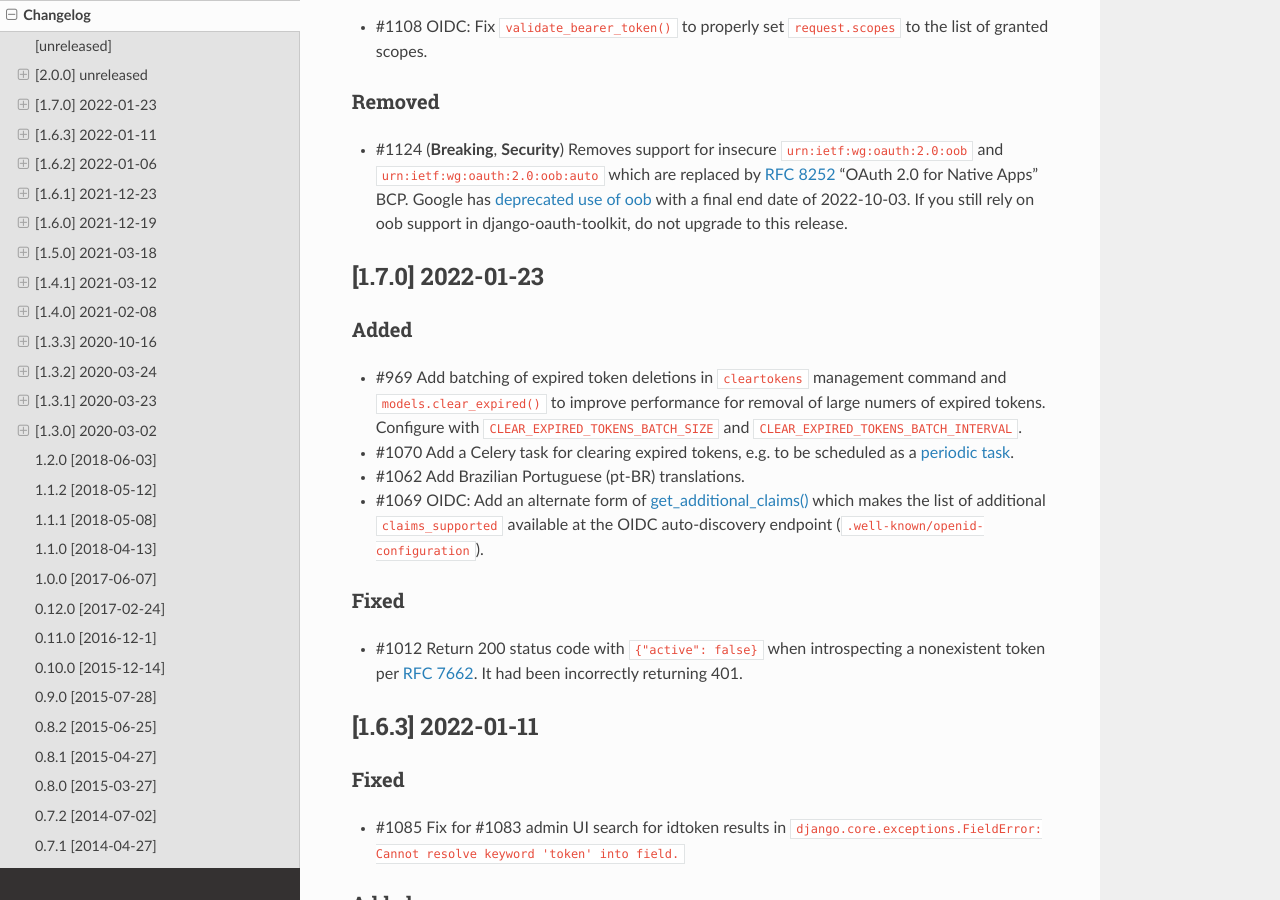
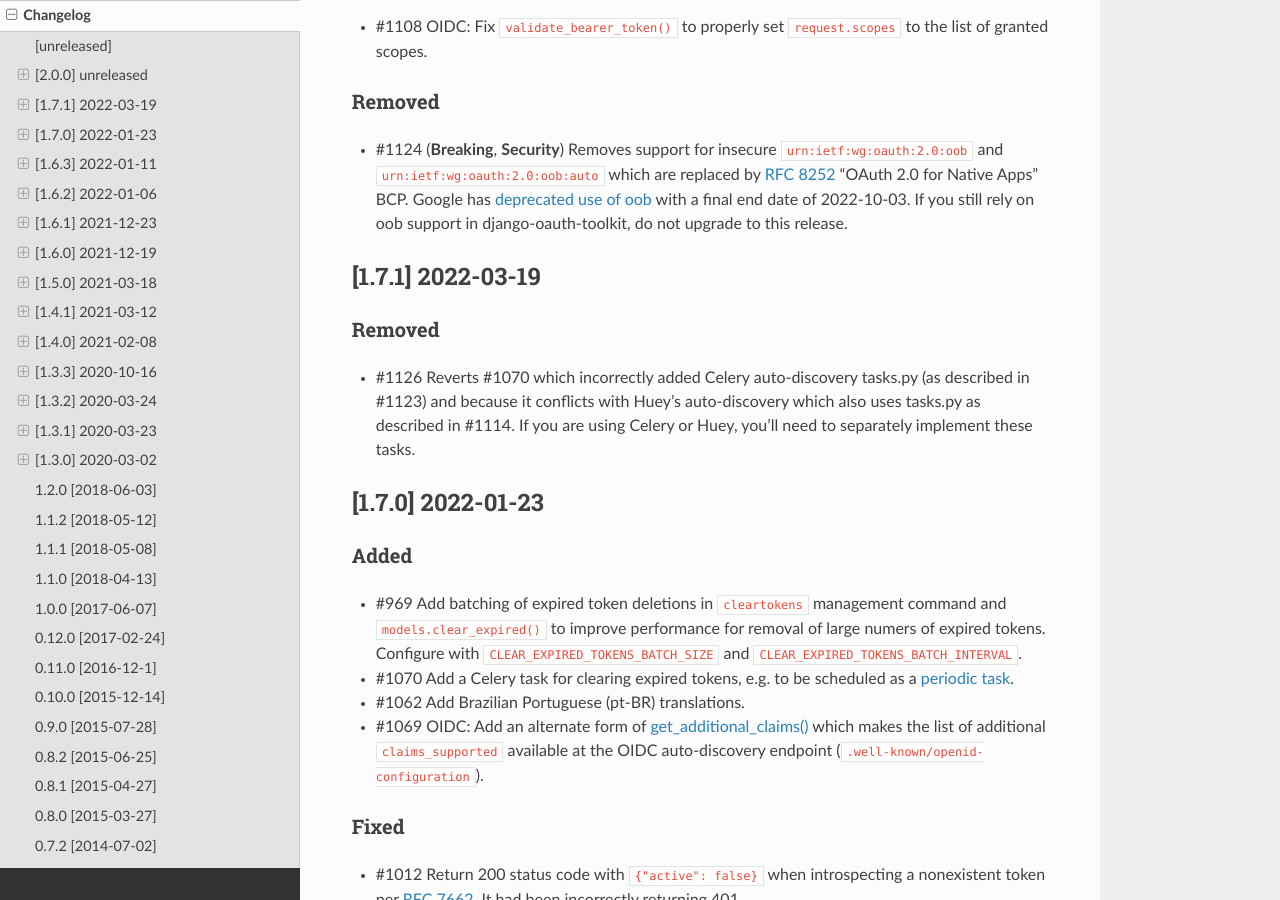
Before and after one commit to sheriffwoody0922/oauth-python-django, a Sphinx documentation site: the page built from docs/changelog.rst, in a window 1280 px wide and 900 px high, scrolled down 844 px. Built offline with Sphinx 7.4.7 and the Read the Docs theme 2.0.0, drawn with Linux system fonts in a browser that asks for light colours; the version number is read from the project's files by our own code.

Commit message:
Revert 1070 (Celery tasks.py) (#1126)
* Revert #1070: tasks.py raises an import exception with Celery and conflicts with Huey.

```diff
--- a/CHANGELOG.md
+++ b/CHANGELOG.md
@@ -41,6 +41,13 @@ and this project adheres to [Semantic Versioning](https://semver.org/spec/v2.0.0
   by [RFC 8252](https://datatracker.ietf.org/doc/html/rfc8252) "OAuth 2.0 for Native Apps" BCP. Google has
   [deprecated use of oob](https://developers.googleblog.com/2022/02/making-oauth-flows-safer.html?m=1#disallowed-oob) with
   a final end date of 2022-10-03. If you still rely on oob support in django-oauth-toolkit, do not upgrade to this release.
+
+## [1.7.1] 2022-03-19
+
+### Removed
+* #1126 Reverts #1070 which incorrectly added Celery auto-discovery tasks.py (as described in #1123) and because it conflicts
+  with Huey's auto-discovery which also uses tasks.py as described in #1114. If you are using Celery or Huey, you'll need
+  to separately implement these tasks.
 
 ## [1.7.0] 2022-01-23
 
--- a/docs/management_commands.rst
+++ b/docs/management_commands.rst
@@ -21,8 +21,3 @@ To prevent the CPU and RAM high peaks during deletion process use ``CLEAR_EXPIRE
 
 Note: Refresh tokens need to expire before AccessTokens can be removed from the
 database. Using ``cleartokens`` without ``REFRESH_TOKEN_EXPIRE_SECONDS`` has limited effect.
-
-The ``cleartokens`` action can also be scheduled as a `Celery periodic task`_
-by using the ``clear_tokens`` task (automatically registered when using Celery).
-
-.. _Celery periodic task: https://docs.celeryproject.org/en/stable/userguide/periodic-tasks.html
```
Also changed, not shown: 1 other file.
